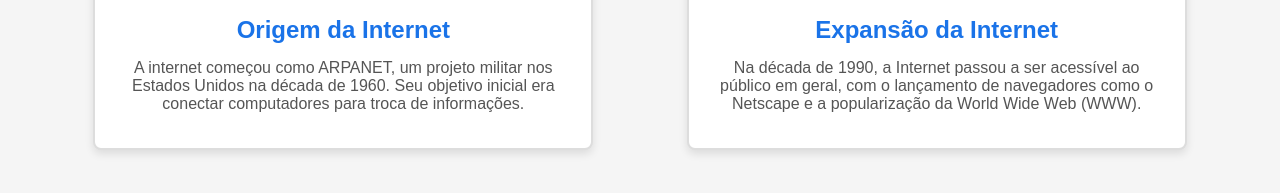
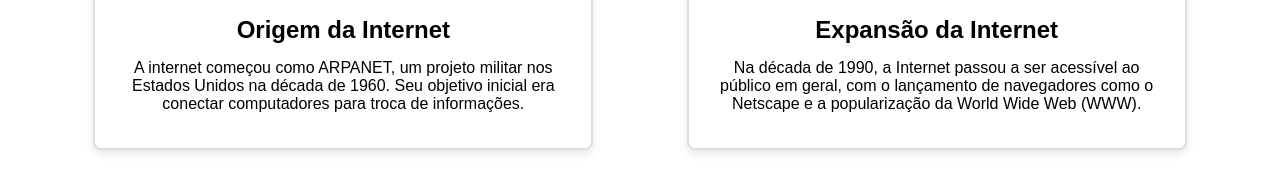
Before and after one commit to eduardogazolla/aulacss02, a plain HTML site: page index.html in a window 1280 px wide. Shown: the part 387-580 px from the top of the page. Drawn offline with Linux system fonts and the light colour scheme.

Commit message:
corrigindo nome do index para o pages

```diff
--- a/ex2.css
+++ b/ex2.css
@@ -6,8 +6,8 @@
 
 body {
   font-family: "SF Pro", sans-serif;
-  background-color: #f5f5f5;
-  color: #333;
+  background-color: #fff;
+  color: #000;
 }
 
 .container {
@@ -36,11 +36,11 @@ body {
 .card h2 {
   font-size: 1.5rem;
   margin: 15px 0;
-  color: #1a73e8;
+  color: #000;
 }
 
 .card p {
   font-size: 1rem;
-  color: #555;
+  color: #000;
   margin-bottom: 15px;
 }
```
Also changed, not shown: index.html (renamed from ex-2.html).
